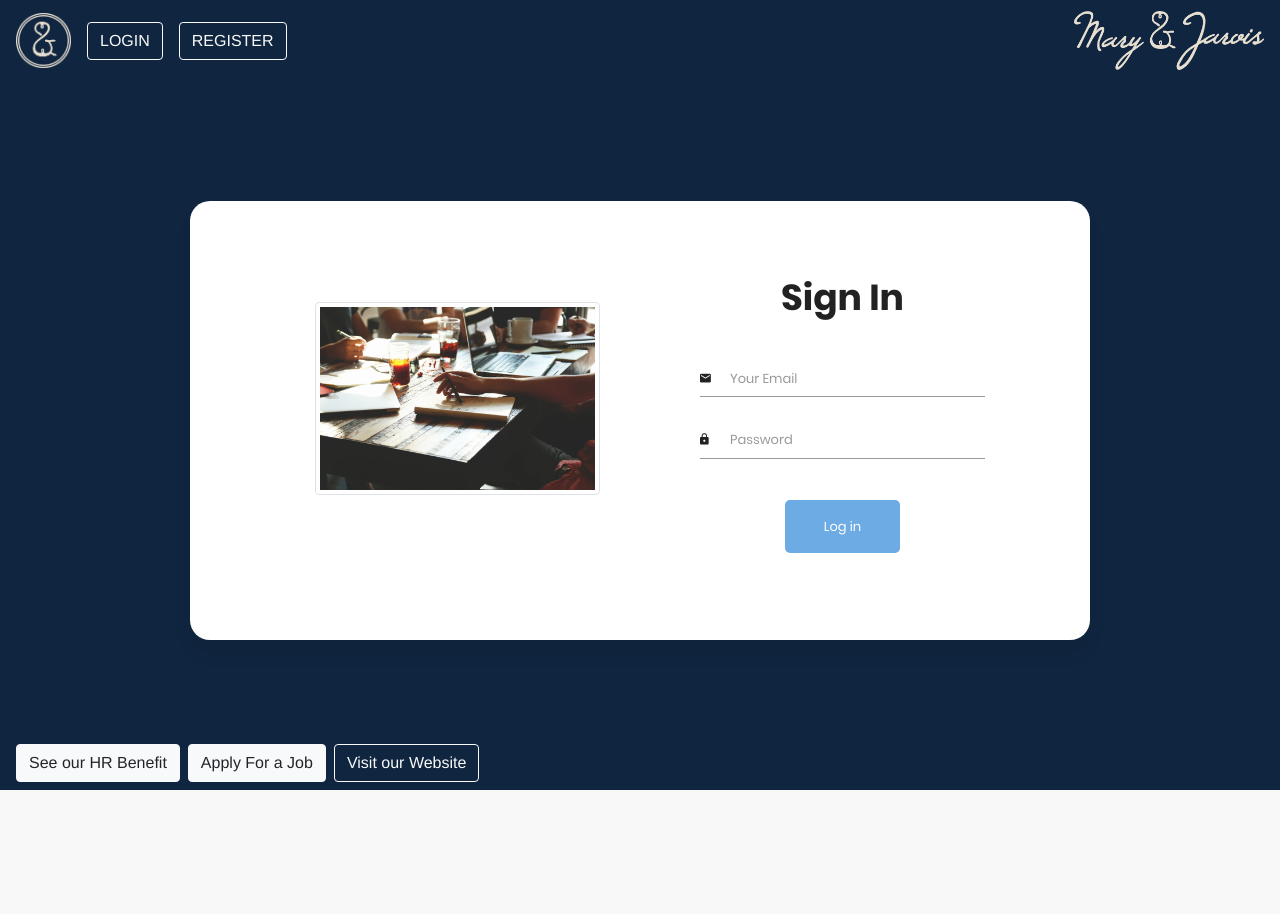
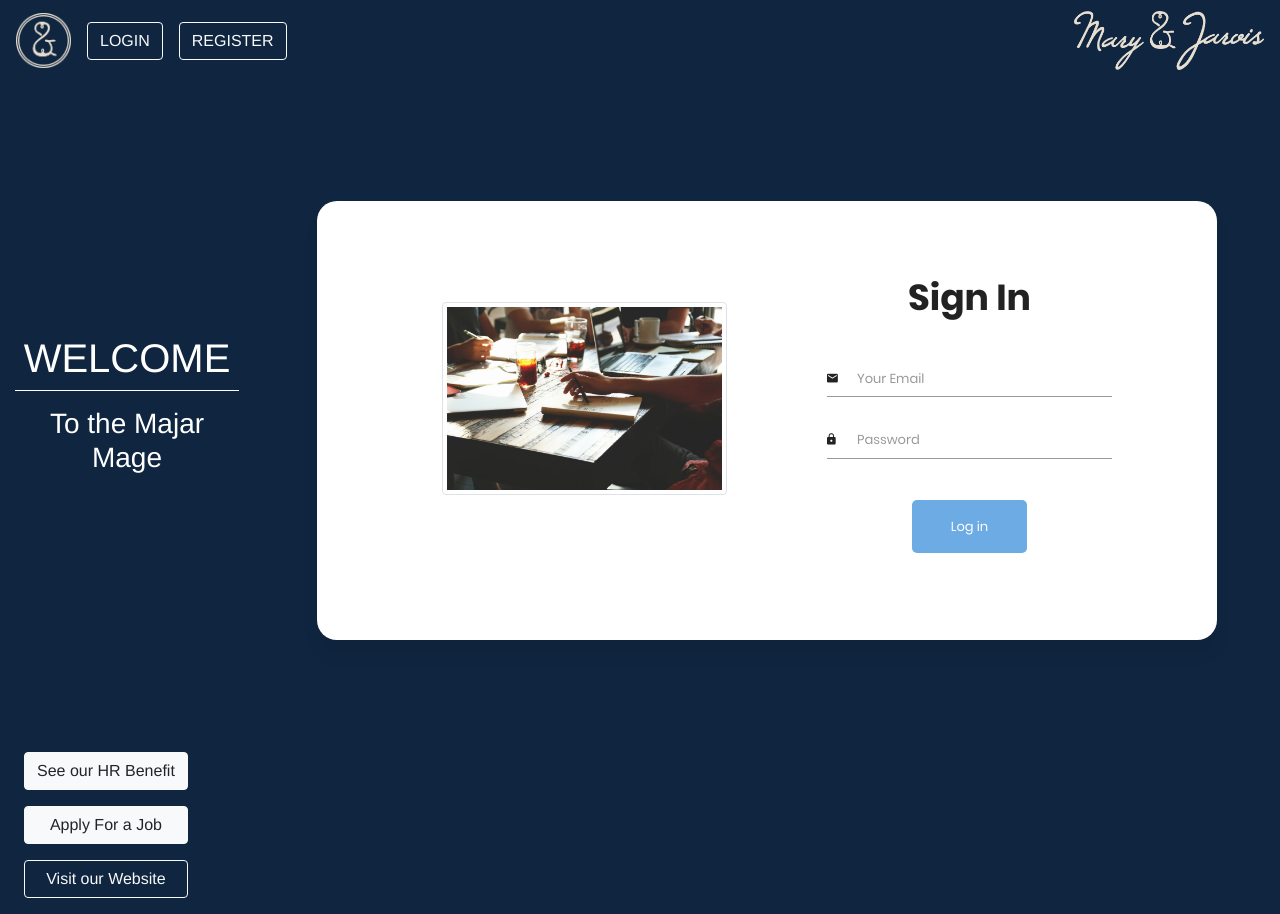
Before and after one commit to Antwan44/netlify_vuejs_ecp, a Vue app in the folder vuejs_project/: page / in a window 1280 px wide. Before the commit the page ends 800 px from the top, so only its background shows below. Built offline with nearby package versions, Linux system fonts and the light colour scheme.

Commit message:
changed home a little

```diff
--- a/vuejs_project/src/components/Login.vue
+++ b/vuejs_project/src/components/Login.vue
@@ -66,7 +66,6 @@ export default {
 
 <style scoped>
 .main{
-
   background-color: #10253F;
 
 }
--- a/vuejs_project/src/views/Home.vue
+++ b/vuejs_project/src/views/Home.vue
@@ -27,7 +27,18 @@
 
 
 
+<div class="container-fluid">
+  <div class="row">
+    <div class="col-sm" style="margin: auto;">
+      <div class="border-bottom border-white">
+      <h1 class="text-white">WELCOME</h1>
+      </div>
+            <div class="mt-3">
+      <h3 class="text-white">To the Majar Mage</h3>
+      </div>
 
+</div>
+    <div class="col-sm">
 
         <div class="column login p-5 pt-5 mb-5 mt-4" v-show="login_toggle">
         <div class="d-flex">
@@ -40,17 +51,23 @@
 <Register/>
         </div>
         </div>
+          </div>
+        </div>
+        </div>
 
-<nav class="navbar navbar-expand-lg navbar-dark bg-#10253F">
+
+<nav class="navbar navbar-expand-lg navbar-dark">
 
   <button class="navbar-toggler" type="button" data-toggle="collapse" data-target="#navbarNav" aria-controls="navbarNav" aria-expanded="false" aria-label="Toggle navigation">
     <span class="navbar-toggler-icon"></span>
   </button>
+
   <div class="collapse navbar-collapse" id="navbarNav">
-    <a href="https://www.maryandjarvis.com/personal-assistant" class="btn btn-light button-card-info mr-2">See our HR Benefit</a>
-<a href="https://www.maryandjarvis.com/application" class="btn btn-light button-card-info mr-2">Apply For a Job</a>
-<a href="https://www.maryandjarvis.com/" class="btn btn-outline-light button-card-info">Visit our Website</a>
-
+    <div class="list-group">
+    <a href="https://www.maryandjarvis.com/personal-assistant" class="btn btn-light button-card-info m-2">See our HR Benefit</a>
+<a href="https://www.maryandjarvis.com/application" class="btn btn-light button-card-info m-2">Apply For a Job</a>
+<a href="https://www.maryandjarvis.com/" class="btn btn-outline-light button-card-info m-2">Visit our Website</a>
+    </div>
   </div>
 
 
```
